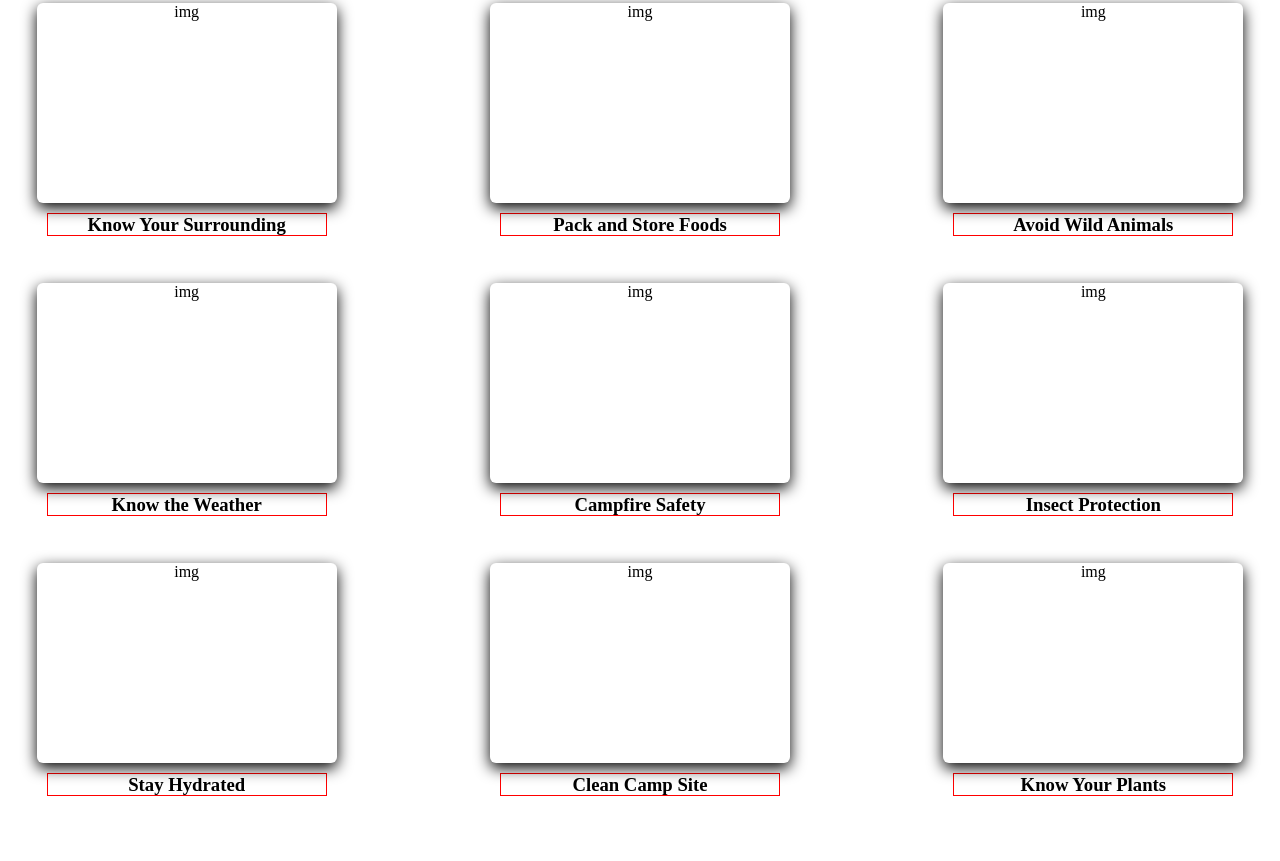
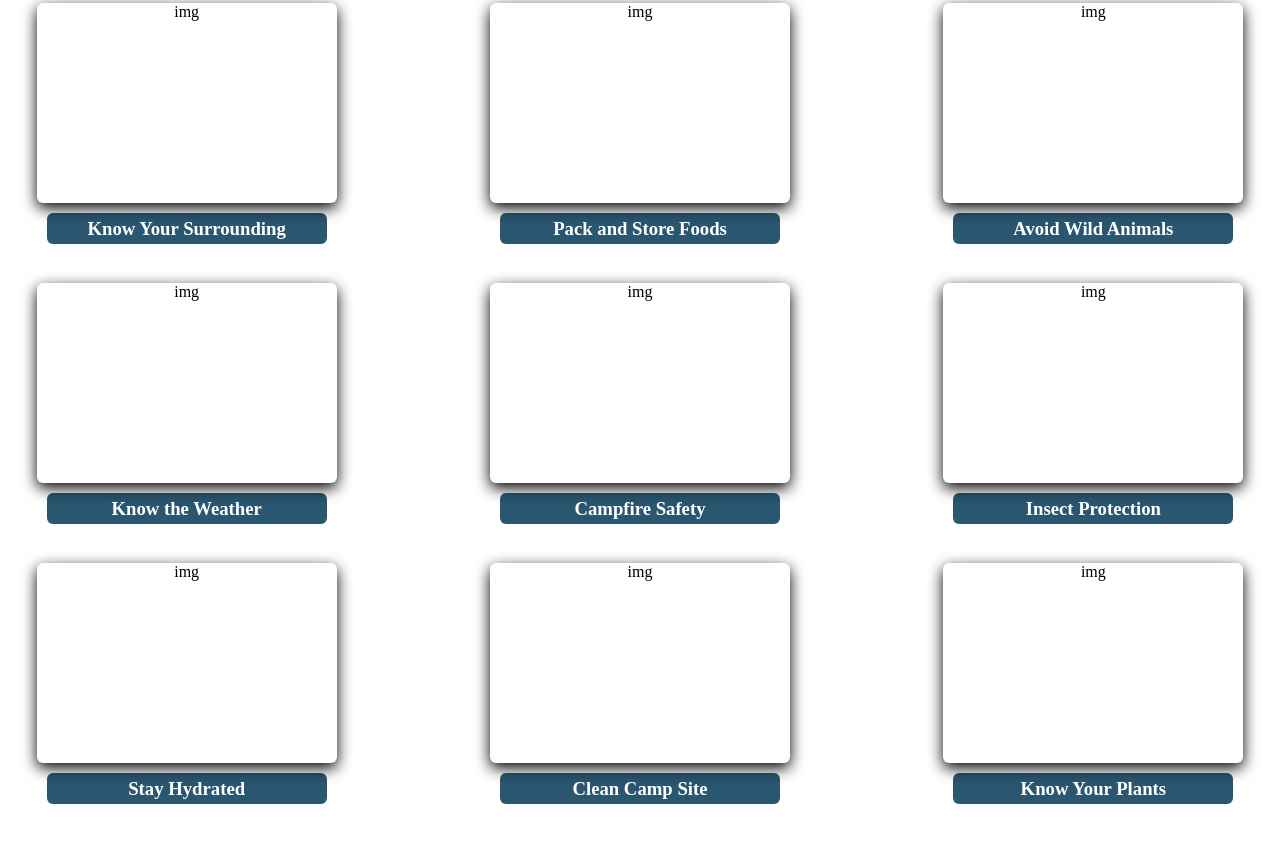
Before and after one commit to adevine104/Web-3-Camping-Final-Project, a plain HTML site: page deploy/index.html in a window 1280 px wide. Shown: the part 4559-5420 px from the top of the page. Drawn offline with nearby package versions, Linux system fonts and the light colour scheme; some packages are replaced by stand-ins of ours; grey boxes are pictures that could not be loaded.

Commit message:
added colors to section 5

```diff
--- a/dev/scss/sections/_section-5.scss
+++ b/dev/scss/sections/_section-5.scss
@@ -90,9 +90,13 @@
         }
 
         h3 {
+            color: white;
+            padding: 5px;
             text-align: center;
-            border: solid red 1px;
+            border-radius: 6px;
+            // border: solid red 1px;
             margin: 10px;
+            background-color: $darkblue;
         }
 
         .front {}
```
Also changed, not shown: deploy/css/styles.css.
